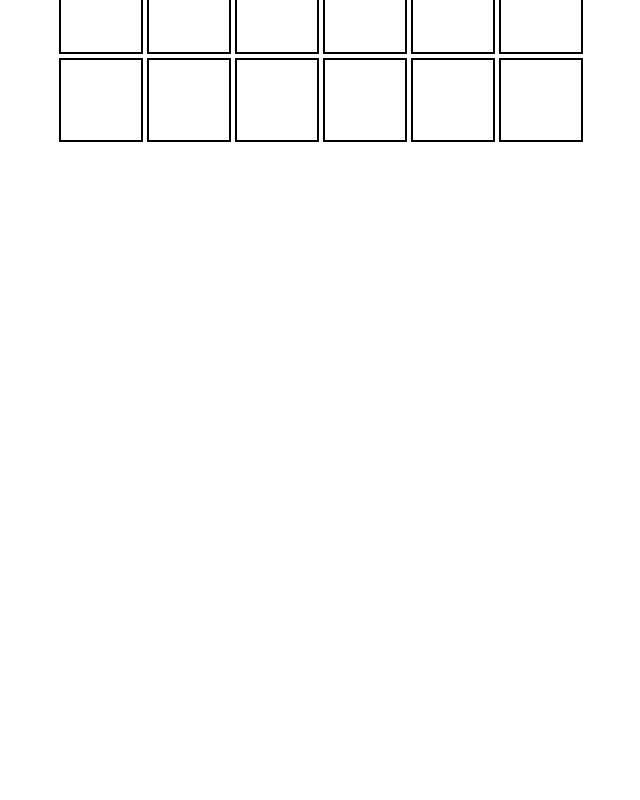
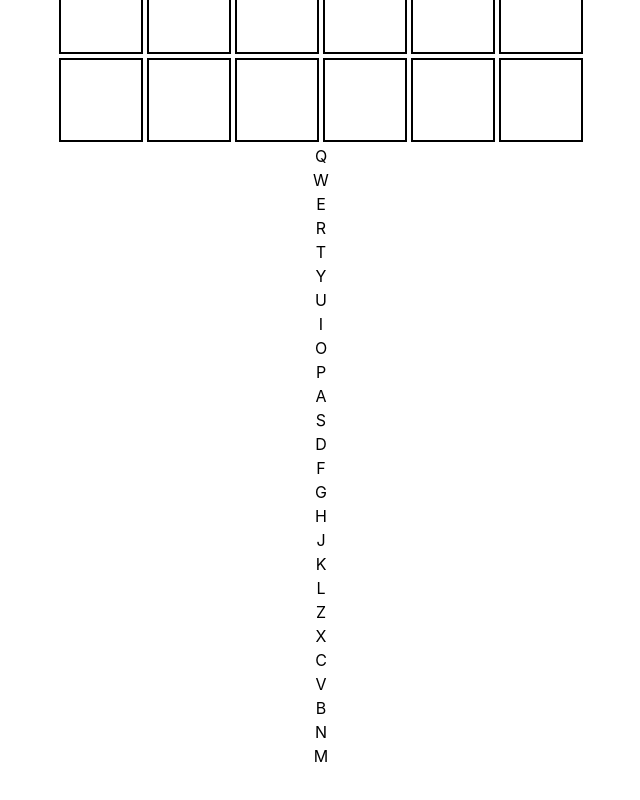
Before and after one commit to Jihunp/wordle, a React (Vite) app: page / in a window 1280 px wide. Shown: the part 507-1307 px from the top of the page, without its empty margins (319-959 px from the left). Before the commit the page ends 800 px from the top, so only its background shows below. Built offline with nearby package versions, Linux system fonts and the light colour scheme.

Commit message:
printing out the letters of the keyboard

```diff
--- a/src/App.jsx
+++ b/src/App.jsx
@@ -3,6 +3,7 @@ import reactLogo from './assets/react.svg'
 import viteLogo from '/vite.svg'
 
 import Board from './components/Board'
+import KeyBoard from './components/KeyBoard'
 import './App.css'
 
 function App() {
@@ -10,6 +11,7 @@ function App() {
   return (
     <>
     <Board/>
+    <KeyBoard/>
     </>
   )
 }
--- a/src/components/Board.css
+++ b/src/components/Board.css
@@ -14,6 +14,7 @@
   color: black;
 }
 
+
 .border-box {
   border: 2px solid #000;
 }
--- a/src/components/Board.jsx
+++ b/src/components/Board.jsx
@@ -9,18 +9,16 @@ const Board = () => {
 
   return (
     <div>
-      <h1 className="txt-color-black">Wordle </h1>
+      <h1 className="txt-color-black">Wordle</h1>
       {range(numRows).map((rowIndex) => (
         <div className="flex-container" key={rowIndex}>
           {range(numCols).map((colIndex) => (
-            <div className="square border-box" key={colIndex}>
-            </div>
+            <div className="square border-box" key={colIndex}></div>
           ))}
         </div>
       ))}
     </div>
   );
-
 }
 
 export default Board;
--- a/src/components/KeyBoard.jsx
+++ b/src/components/KeyBoard.jsx
@@ -0,0 +1,35 @@
+import { useState } from "react";
+
+const KeyBoard = () => {
+  const [keysPressed, setKeysPressed] = useState([]);
+
+  const keyBoardLayout = [
+    ['Q', 'W', 'E', 'R', 'T', 'Y', 'U', 'I', 'O', 'P'],
+    ['A', 'S', 'D', 'F', 'G', 'H', 'J', 'K', 'L'],
+    ['Z', 'X', 'C', 'V', 'B', 'N', 'M']
+  ];
+  const handlePress = (key) => {
+    setKeysPressed([...keysPressed, key])
+  };
+
+  return (
+    <div className="keyboard">
+      {keyBoardLayout.map((row, rowIndex) => (
+        <div key={rowIndex} className="keyboard-row">
+          {row.map((key, colIndex) => (
+            <div
+              key={colIndex}
+              className={`key ${keysPressed.includes(key) ? 'active' : ''}`}
+              onClick={() => handlePress(key)}
+            >
+              {key}
+            </div>
+          ))}
+        </div>
+      ))}
+    </div>
+  );
+
+}
+
+export default KeyBoard;
```
Also changed, not shown: src/components/KeyBoard.css (added).
